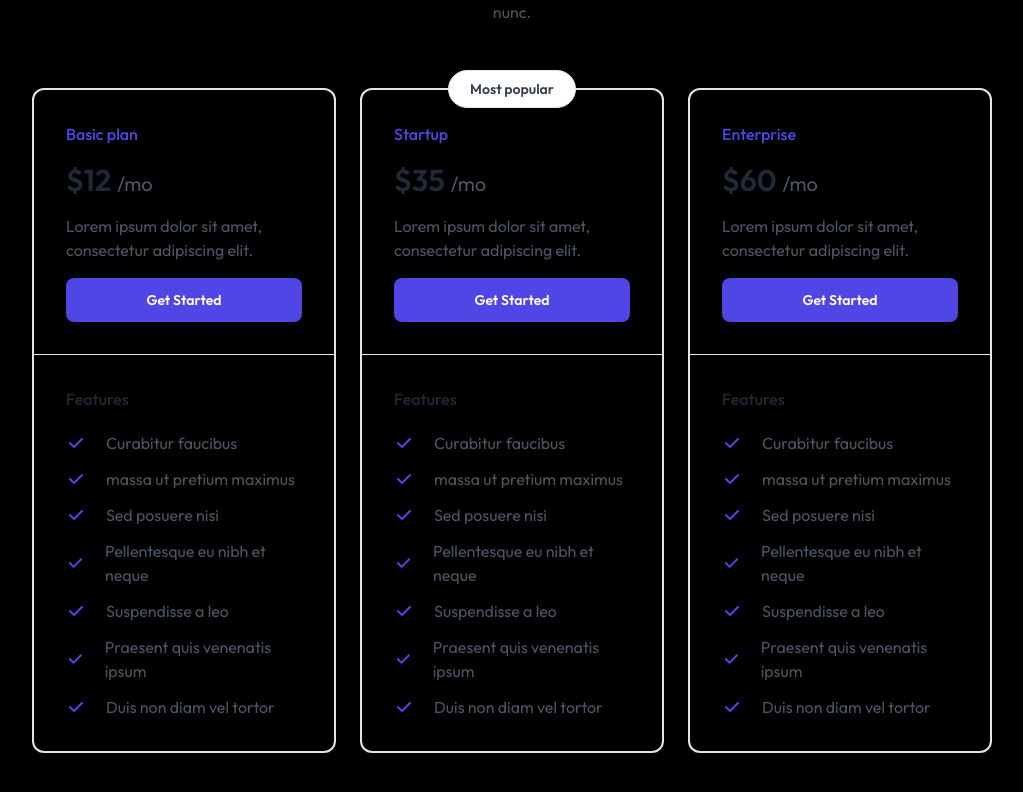
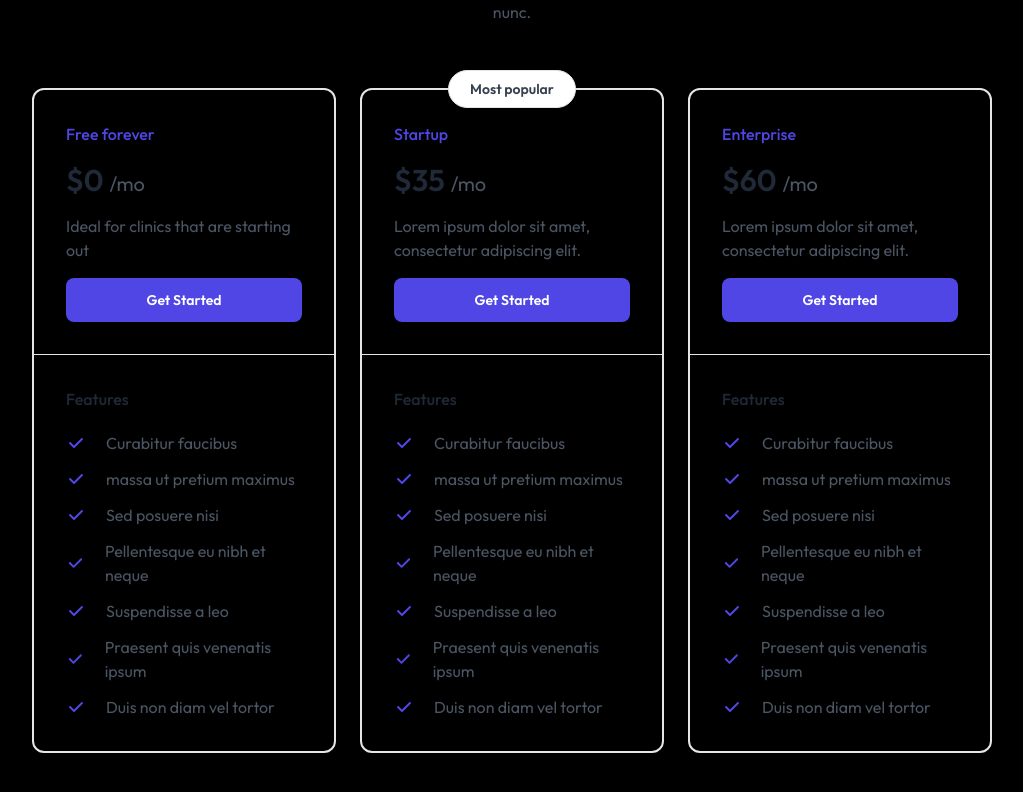
Before and after one commit to Fuma1322/ClinicEase, a Next.js app: page /join/clinics in a window 1280 px wide. Shown: the part 1479-2271 px from the top of the page, without its empty margins (128-1151 px from the left). Built offline with nearby package versions, Linux system fonts and the light colour scheme; no server answers.

Commit message:
practise

```diff
--- a/components/Frontend/Pricing.tsx
+++ b/components/Frontend/Pricing.tsx
@@ -4,9 +4,10 @@ export default function Pricing() {
 
     const plans = [
         {
-            name: "Basic plan",
-            desc: "Lorem ipsum dolor sit amet, consectetur adipiscing elit.",
-            price: 12,
+            name: "Free forever",
+            desc: "Ideal for clinics that are starting out",
+            price: 0,
+            fee: 5,
             isMostPop: false,
             features: [
                 "Curabitur faucibus",
@@ -23,6 +24,7 @@ export default function Pricing() {
             name: "Startup",
             desc: "Lorem ipsum dolor sit amet, consectetur adipiscing elit.",
             price: 35,
+            fee: 2,
             isMostPop: true,
             features: [
                 "Curabitur faucibus",
@@ -38,6 +40,7 @@ export default function Pricing() {
             name: "Enterprise",
             desc: "Lorem ipsum dolor sit amet, consectetur adipiscing elit.",
             price: 60,
+            fee: 0,
             isMostPop: false,
             features: [
                 "Curabitur faucibus",
```
